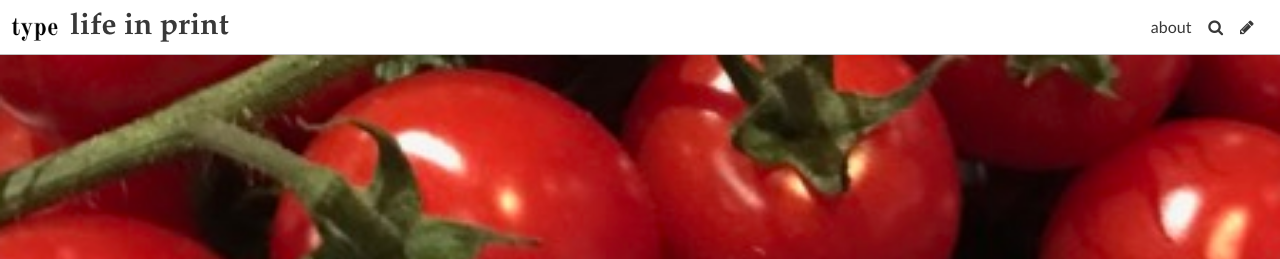
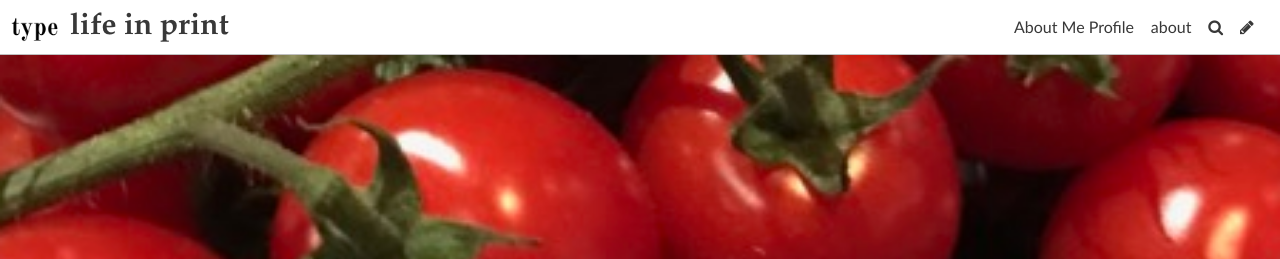
Before and after one commit to jessking16/thetype, a Jekyll site: the page built from pages/home.md, in a window 1280 px wide and 900 px high. Shown: the top 259 px of the window. Built offline with Jekyll 4.4.1, drawn with Linux system fonts in a browser that asks for light colours; some web fonts are replaced.

Commit message:
Update Settings “general”

```diff
--- a/_data/settings.yml
+++ b/_data/settings.yml
@@ -9,3 +9,7 @@ favicon: ../uploads/favicon.ico
 gridlayout: true
 fixednavbar: false
 upzoom: true
+items:
+  - name: About Me Profile
+    siteurl: /aboutme
+    tab: true
```
